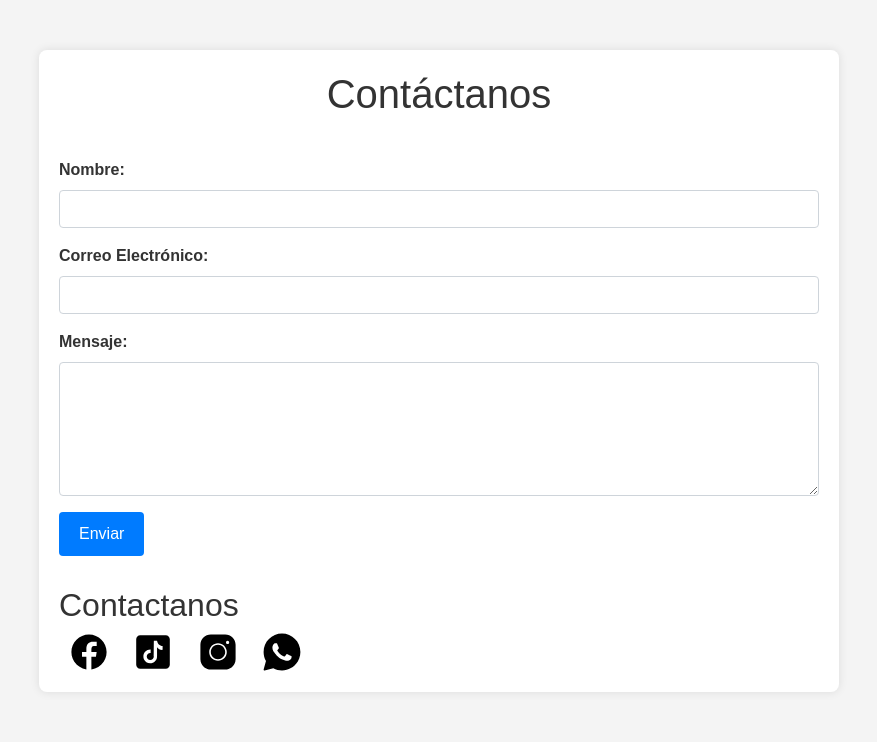
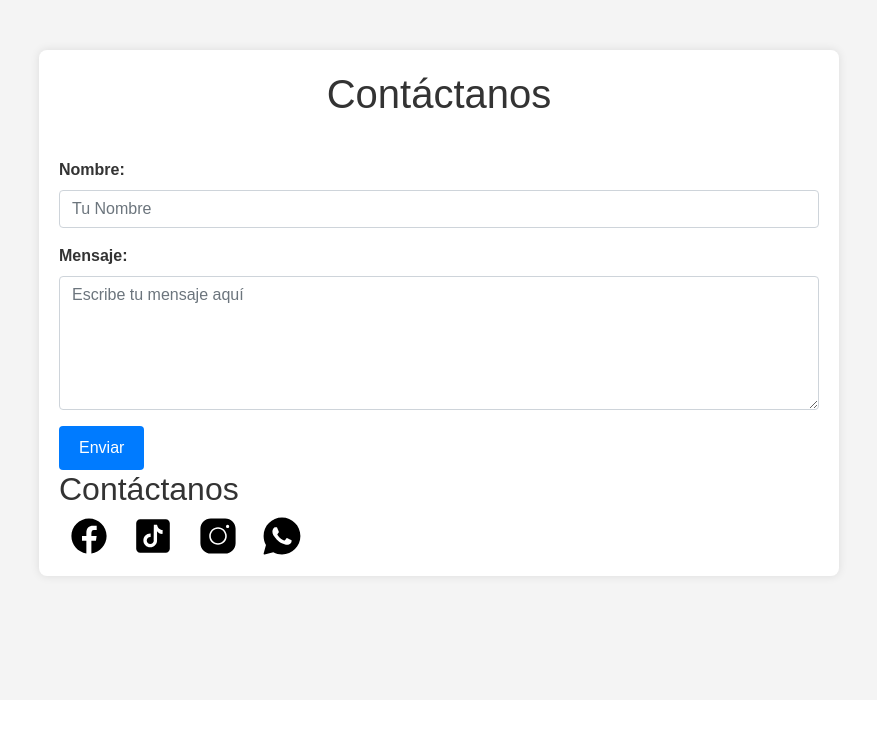
Before and after one commit to natis25/DRocaInmobiliaria, a PHP site: page /contacto.php in a window 1280 px wide. Shown: the part 100-842 px from the top of the page, without its empty margins (201-1078 px from the left). After the commit the page ends 683 px from the top, so only its background shows below. Run offline with PHP 8.4, Linux system fonts and the light colour scheme.

Commit message:
Cambio a mailto

```diff
--- a/contacto.php
+++ b/contacto.php
@@ -44,23 +44,9 @@
             background-color: #0056b3;
         }
 
-        .contact-info, .map-container, .social-media, .business-hours {
-            margin-top: 30px;
-        }
-
         .social-media img {
             margin: 0 10px;
             width: 40px;
-        }
-
-        iframe {
-            border: 0;
-            width: 100%;
-            height: 400px;
-        }
-
-        .business-hours p {
-            margin: 0;
         }
     </style>
 </head>
@@ -70,24 +56,20 @@
         <h1>Contáctanos</h1>
 
         <!-- Formulario de Contacto -->
-        <form action="/send_message.php" method="post">
+        <form action="mailto:tu_correo@ejemplo.com" method="get" enctype="text/plain">
             <div class="form-group">
                 <label for="name">Nombre:</label>
-                <input type="text" class="form-control" id="name" name="name" required>
-            </div>
-            <div class="form-group">
-                <label for="email">Correo Electrónico:</label>
-                <input type="email" class="form-control" id="email" name="email" required>
+                <input type="text" class="form-control" id="name" name="subject" placeholder="Tu Nombre" required>
             </div>
             <div class="form-group">
                 <label for="message">Mensaje:</label>
-                <textarea class="form-control" id="message" name="message" rows="5" required></textarea>
+                <textarea class="form-control" id="message" name="body" rows="5" placeholder="Escribe tu mensaje aquí" required></textarea>
             </div>
             <button type="submit" class="btn btn-primary">Enviar</button>
         </form>
 
         <div class="social-media">
-            <h2>Contactanos</h2>
+            <h2>Contáctanos</h2>
             <a href="https://www.facebook.com/profile.php?id=100064156680320&mibextid=ZbWKwL" target="_blank">
                 <img src="Images/Contactos/icons8-facebook.svg" alt="Facebook">
             </a>
@@ -102,6 +84,5 @@
             </a>
         </div>
     </div>
-
 </body>
 </html>
```
